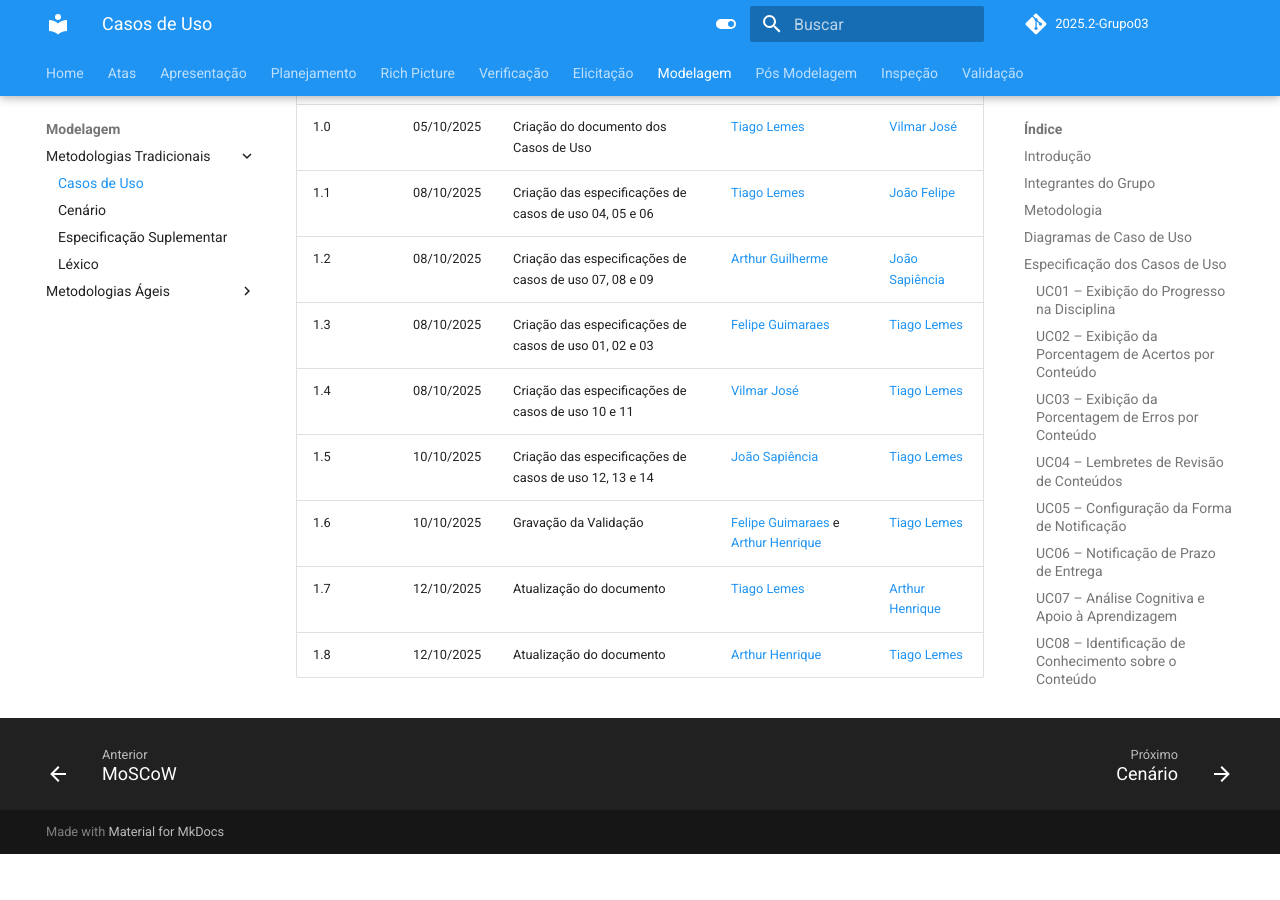
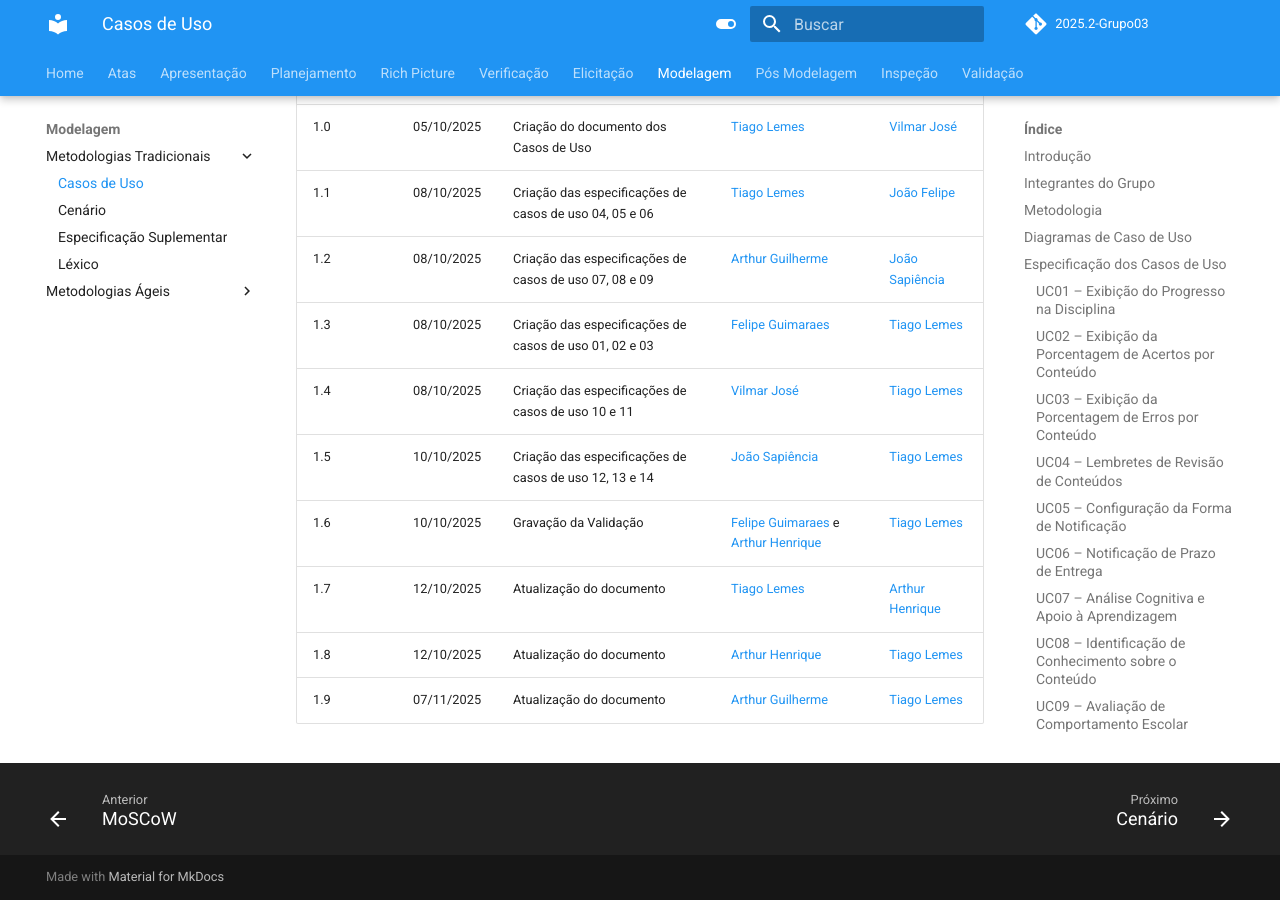
Before and after one commit to Requisitos-de-Software/2025.2-Grupo03, an MkDocs documentation site: the page built from docs/Modelagem/casos_de_uso.md, in a window 1280 px wide and 900 px high, scrolled down 23473 px. Built offline with MkDocs 1.6.1 and Material for MkDocs 9.7.7, drawn with Linux system fonts in a browser that asks for light colours; comment, search, counter and statistics services are not loaded; before the commit the page ends 24327 px from its top, so only the background shows below that; some of the changed lines change nothing that is shown; some of the changed text lies outside the part shown.

Commit message:
Update casos_de_uso.md

```diff
--- a/docs/Modelagem/casos_de_uso.md
+++ b/docs/Modelagem/casos_de_uso.md
@@ -13,7 +13,7 @@
 
 | Nome | Quais etapas participou |
 |---------------------------|---------------------------------------|
-| [Arthur Guilherme](https://github.com/ArthurGuilher62) | Criou as especificações de casos de uso 07, 08 e 09, que são referentes, respectivamente, aos requisitos [RF50](https://requisitos-de-software.github.io/2025.2-Grupo03/Elicitacao/requisitos_elicitados/#funcionais), [RF51](https://requisitos-de-software.github.io/2025.2-Grupo03/Elicitacao/requisitos_elicitados/#funcionais) e [RF52](https://requisitos-de-software.github.io/2025.2-Grupo03/Elicitacao/requisitos_elicitados/#funcionais)|
+| [Arthur Guilherme](https://github.com/ArthurGuilher62) | Criou as especificações de casos de uso 07, 08 e 09, que são referentes, respectivamente, aos requisitos [RF49](https://requisitos-de-software.github.io/2025.2-Grupo03/Elicitacao/requisitos_elicitados/#RF49), [RF50](https://requisitos-de-software.github.io/2025.2-Grupo03/Elicitacao/requisitos_elicitados/#RF50) e [RF51](https://requisitos-de-software.github.io/2025.2-Grupo03/Elicitacao/requisitos_elicitados/#RF51)|
 | [Arthur Henrique](https://github.com/arthurhvieira1) | Criou as especificações de casos de uso 15, 16 e 17, que são referentes, respectivamente, aos requisitos [RF16](https://requisitos-de-software.github.io/2025.2-Grupo03/Elicitacao/requisitos_elicitados/#funcionais), [RF21](https://requisitos-de-software.github.io/2025.2-Grupo03/Elicitacao/requisitos_elicitados/#funcionais) e [RF30](https://requisitos-de-software.github.io/2025.2-Grupo03/Elicitacao/requisitos_elicitados/#funcionais)                                       |
 | [Felipe Guimaraes](https://github.com/felipegf1) | Criou as especificações de casos de uso 01, 02 e 03, que são referentes, respectivamente, aos requisitos [RF08](https://requisitos-de-software.github.io/2025.2-Grupo03/Elicitacao/requisitos_elicitados/#funcionais), [RF09](https://requisitos-de-software.github.io/2025.2-Grupo03/Elicitacao/requisitos_elicitados/#funcionais) e [RF10](https://requisitos-de-software.github.io/2025.2-Grupo03/Elicitacao/requisitos_elicitados/#funcionais) |
 | [João Felipe](https://github.com/MrBolt2005) |                                       |
@@ -204,7 +204,7 @@
 <div align="center"><strong>Autoria de <a href="https://github.com/TiagoTeixeira-2005">Tiago Lemes</a></strong></div>
 
 ### UC07 – Análise Cognitiva e Apoio à Aprendizagem
-**Requisito Associado:** [RF50](https://requisitos-de-software.github.io/2025.2-Grupo03/Elicitacao/requisitos_elicitados/#funcionais) – O sistema deve analisar documentos escolares (atividades e provas) para identificar dificuldades cognitivas e sugerir estratégias de reforço ao aluno.
+**Requisito Associado:** [RF49](https://requisitos-de-software.github.io/2025.2-Grupo03/Elicitacao/requisitos_elicitados/#RF49) – O sistema deve analisar documentos escolares (atividades e provas) para identificar dificuldades cognitivas e sugerir estratégias de reforço ao aluno.
 
 <div align="center"><strong>Tabela 9: Caso de Uso UC07</strong></div>
 
@@ -219,7 +219,7 @@
 |Fluxo alternativo|- Documentos insuficientes para análise.  <br> - Dados corrompidos ou inconsistentes.|
 |Fluxo de exceção|- Falha na análise cognitiva.  <br> - Estratégias sugeridas não são compatíveis com o perfil do aluno.|
 |*Pós-condições| O aluno recebe sugestões personalizadas para reforço de aprendizagem.|
-|Rastreabilidade| RF50 |
+|Rastreabilidade| RF49 |
 |Data de criação| 08/10/2025 |
 <div align="center"><strong>Autoria de <a href="https://github.com/ArthurGuilher62">Arthur Guilherme</a></strong></div>
 
@@ -227,7 +227,7 @@
 ---
 
 ### UC08 – Identificação de Conhecimento sobre o Conteúdo
-**Requisito Associado:** [RF51](https://requisitos-de-software.github.io/2025.2-Grupo03/Elicitacao/requisitos_elicitados/#funcionais) – O sistema deve apresentar ao professor qual aluno sabe sobre o conteúdo, com base em provas e atividades.
+**Requisito Associado:** [RF50](https://requisitos-de-software.github.io/2025.2-Grupo03/Elicitacao/requisitos_elicitados/#RF50) – O sistema deve apresentar ao professor qual aluno sabe sobre o conteúdo, com base em provas e atividades.
 
 <div align="center"><strong>Tabela 10: Caso de Uso UC08</strong></div>
 
@@ -242,14 +242,14 @@
 |Fluxo alternativo|- Provas não corrigidas ou com erros.  <br>- Dados insuficientes para análise.|
 |Fluxo de exceção|- Falha na aplicação da Lógica Fuzzy.  <br>- Erro na geração do painel de desempenho.|
 |*Pós-condições| O professor visualiza o nível de conhecimento dos alunos por conteúdo.|
-|Rastreabilidade| RF51  |
+|Rastreabilidade| RF50  |
 |Data de criação| 08/10/2025 |
 <div align="center"><strong>Autoria de <a href="https://github.com/ArthurGuilher62">Arthur Guilherme</a></strong></div>
 
 ---
 
 ### UC09 – Avaliação de Comportamento Escolar
-**Requisito Associado:** [RF52](https://requisitos-de-software.github.io/2025.2-Grupo03/Elicitacao/requisitos_elicitados/#funcionais) – O sistema deve informar ao professor quais alunos mantêm comportamento adequado segundo critérios pedagógicos.
+**Requisito Associado:** [RF51](https://requisitos-de-software.github.io/2025.2-Grupo03/Elicitacao/requisitos_elicitados/#RF51) – O sistema deve informar ao professor quais alunos mantêm comportamento adequado segundo critérios pedagógicos.
 
 <div align="center"><strong>Tabela 11: Caso de Uso UC09</strong></div>
 
@@ -264,7 +264,7 @@
 |Fluxo alternativo|- Dados incompletos ou não sincronizados.  <br>- Aluno ausente em todas as atividades.|
 |Fluxo de exceção|- Falha na geração do relatório.  <br>- Dados corrompidos ou inconsistentes.|
 |*Pós-condições| O professor recebe relatório com avaliação comportamental dos alunos.|
-|Rastreabilidade| RF52  |
+|Rastreabilidade| RF51  |
 |Data de criação| 08/10/2025 |
 <div align="center"><strong>Autoria de <a href="https://github.com/ArthurGuilher62">Arthur Guilherme</a></strong></div>
 
@@ -487,3 +487,4 @@
 | 1.6    | 10/10/2025 | Gravação da Validação | [Felipe Guimaraes](https://github.com/felipegf1) e [Arthur Henrique](https://github.com/arthurhvieira1) | [Tiago Lemes](https://github.com/TiagoTeixeira-2005) |
 | 1.7    | 12/10/2025 | Atualização do documento | [Tiago Lemes](https://github.com/TiagoTeixeira-2005) | [Arthur Henrique](https://github.com/arthurhvieira1) |
 | 1.8    | 12/10/2025 | Atualização do documento | [Arthur Henrique](https://github.com/arthurhvieira1) | [Tiago Lemes](https://github.com/TiagoTeixeira-2005) |
+| 1.9    | 07/11/2025 | Atualização do documento | [Arthur Guilherme](https://github.com/ArthurGuilher62) | [Tiago Lemes](https://github.com/TiagoTeixeira-2005) |
```
